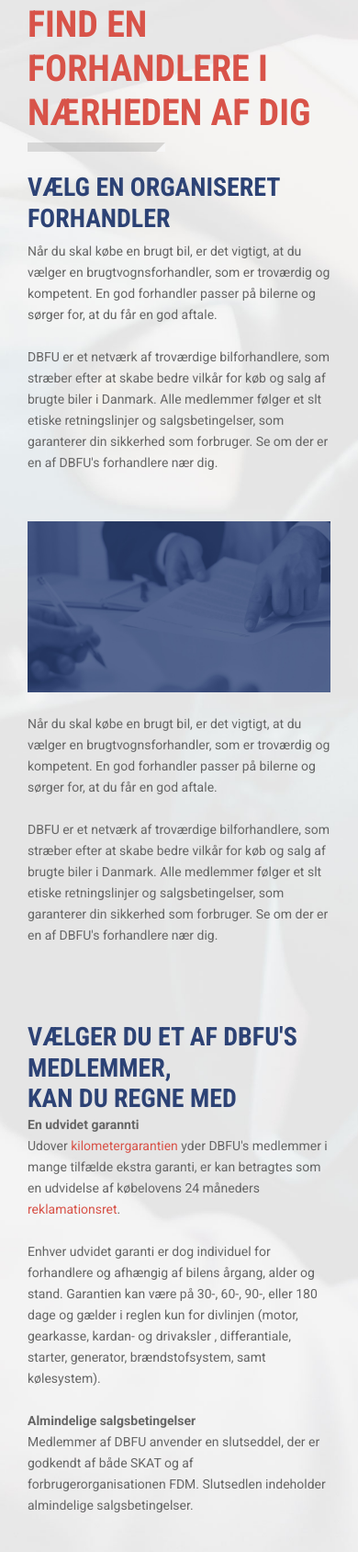
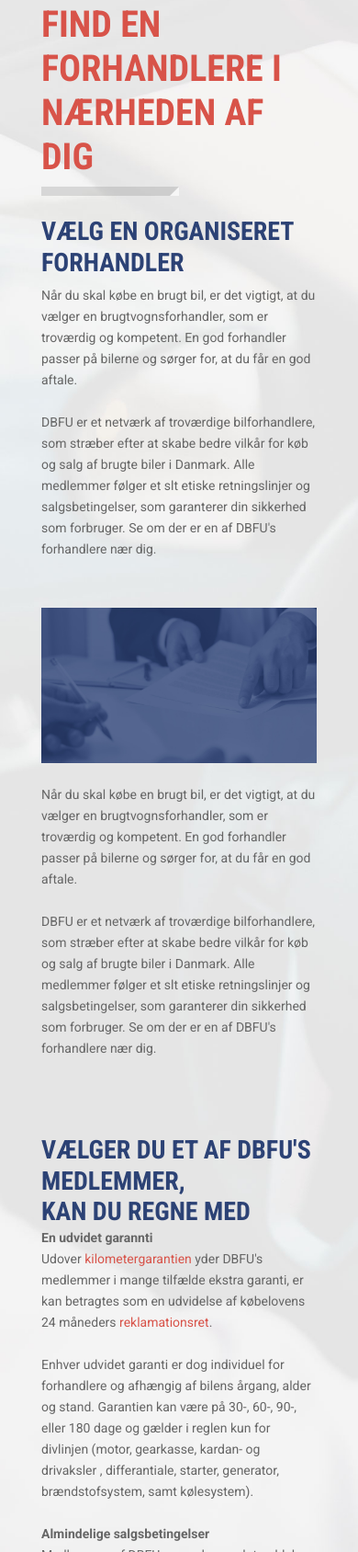
Before and after one commit to amal3983/DBFU, a website: page forhandlere.html in a window 390 px wide. Shown: the part 1419-3107 px from the top of the page at 92% size. Drawn offline with nearby package versions, Linux system fonts and the light colour scheme.

Commit message:
nanna: responsive rettelser

```diff
--- a/forhandlere.html
+++ b/forhandlere.html
@@ -138,7 +138,7 @@
 
 </header>
 
-<!-- HVAD ER BRUGTBILGARANTIFOND -->
+<!-- FIND EN FORHANDLER I NÆRHEDEN -->
 <section class="bg-light py-5 px-3 px-md-0">
 
     <div class="container py-3">
@@ -167,10 +167,10 @@
 
 
 
-<section class="garantibetingelser_bg py-5 px-3 px-md-0">
+<section class="garantibetingelser_bg py-5 m-auto px-3 px-md-0">
 
     <div class="container w-md-50 m-auto">
-        <div class="align-self-center py-3">
+        <div class="col-12 col-md-8  mx-auto  py-3">
             <h2 class="h1 text-primary">FIND EN FORHANDLERE I NÆRHEDEN AF DIG</h2>
             <div class="on-light-bg-border mb-4"></div>
 
@@ -186,11 +186,12 @@
         </div>
 
 
-        <div class="row align-self-center py-3">
+        <div class="row mx-auto py-3">
 
-            <img src="img/fordele_ved_medlem.jpg" alt="billede" class="forhandlere-img col-lg-6">
+            <img src="img/fordele_ved_medlem.jpg" alt="billede" class="forhandlere-img col-12 col-md-4">
 
-            <p class="my-4 col-lg-6">
+
+            <p class="my-4 col-md-4 col-12">
                 Når du skal købe en brugt bil, er det vigtigt, at du vælger en brugtvognsforhandler, som er troværdig og kompetent.
                 En god forhandler passer på bilerne og sørger for, at du får en god aftale.
                 <br><br>
@@ -202,8 +203,8 @@
         </div>
 
 
-        <h3 class="text-secondary mt-5">Vælger du et af DBFU's medlemmer, <br> kan du regne med</h3>
-        <p class="mb-4">
+        <h3 class="text-secondary col-12 col-md-8 mx-auto mt-5">Vælger du et af DBFU's medlemmer, <br> kan du regne med</h3>
+        <p class=" col-12 col-md-8 mb-4  mx-auto ">
             <span class="font-weight-bold"> En udvidet garannti </span> <br>
             Udover <a class="text-primary"> kilometergarantien</a> yder DBFU's medlemmer i mange tilfælde ekstra garanti, er kan betragtes
             som en udvidelse af købelovens 24 måneders <a class="text-primary">reklamationsret</a>.
@@ -224,7 +225,7 @@
     </div></section>
 
 
-
+ <!-- SØGEFELT & RESULTATER -->
 
 
 <section class="bg-white pt-5 py-5">
@@ -233,7 +234,7 @@
         <div class="text-sm-center text-md-left m-sm-4 py-3">
             <h2 class="h1 mb-4 text-center text-primary">FORHANDLERE</h2>
 
-            <article class="col-12 form-search">
+            <article class="form-search">
                 <form class="search-form">
                     <input type="search" name="search" placeholder="Søg efter postnummer eller by" class="mr-sm-0 mr-md-2 search-input">
 
@@ -243,10 +244,12 @@
             </article>
 
 
+
             <!-- søgeresultat 1 -->
 
             <hr class="mt-5">
 
+            <div class="search-result col-6">
             <h6 class="pt-4 text-primary text-uppercase mb-2">Strada auto aps</h6>
 
             <p>
@@ -254,9 +257,11 @@
                 <i class="pt-3 mr-2 text-secondary fas fa-phone-alt"></i> 91 56 89 21 <br>
                 <i class="pt-3 mr-2 text-secondary fas fa-globe"></i> <a class="text-secondary">stradaauto.dk</a> <br>
             </p>
+            </div>
+
 
             <!-- søgeresultat 2 -->
-
+            <div class="search-result">
             <hr class="mt-5">
 
             <h6 class=" pt-4 text-primary text-uppercase mb-2">Sørby auto</h6>
@@ -266,9 +271,11 @@
                 <i class="pt-3 mr-2 text-secondary fas fa-phone-alt"></i> 58 54 54 21 <br>
                 <i class="pt-3 mr-2 text-secondary fas fa-globe"></i> <a class="text-secondary">sorby-auto.dk</a> <br>
             </p>
+        </div>
+
 
             <!-- søgeresultat 3 -->
-
+            <div class="search-result">
             <hr class="mt-5">
 
             <h6 class=" pt-4 text-primary text-uppercase mb-2">KS AUTO</h6>
@@ -278,7 +285,7 @@
                 <i class="pt-3 mr-2 text-secondary fas fa-phone-alt"></i> 26 20 13 20 <br>
                 <i class="pt-3 mr-2 text-secondary fas fa-globe"></i> <a class="text-secondary">ksauto.eu</a> <br>
             </p>
-
+    </div>
 
 
 
```
Also changed, not shown: gode_raad.html (+3 -3 lines), 4 other files.
